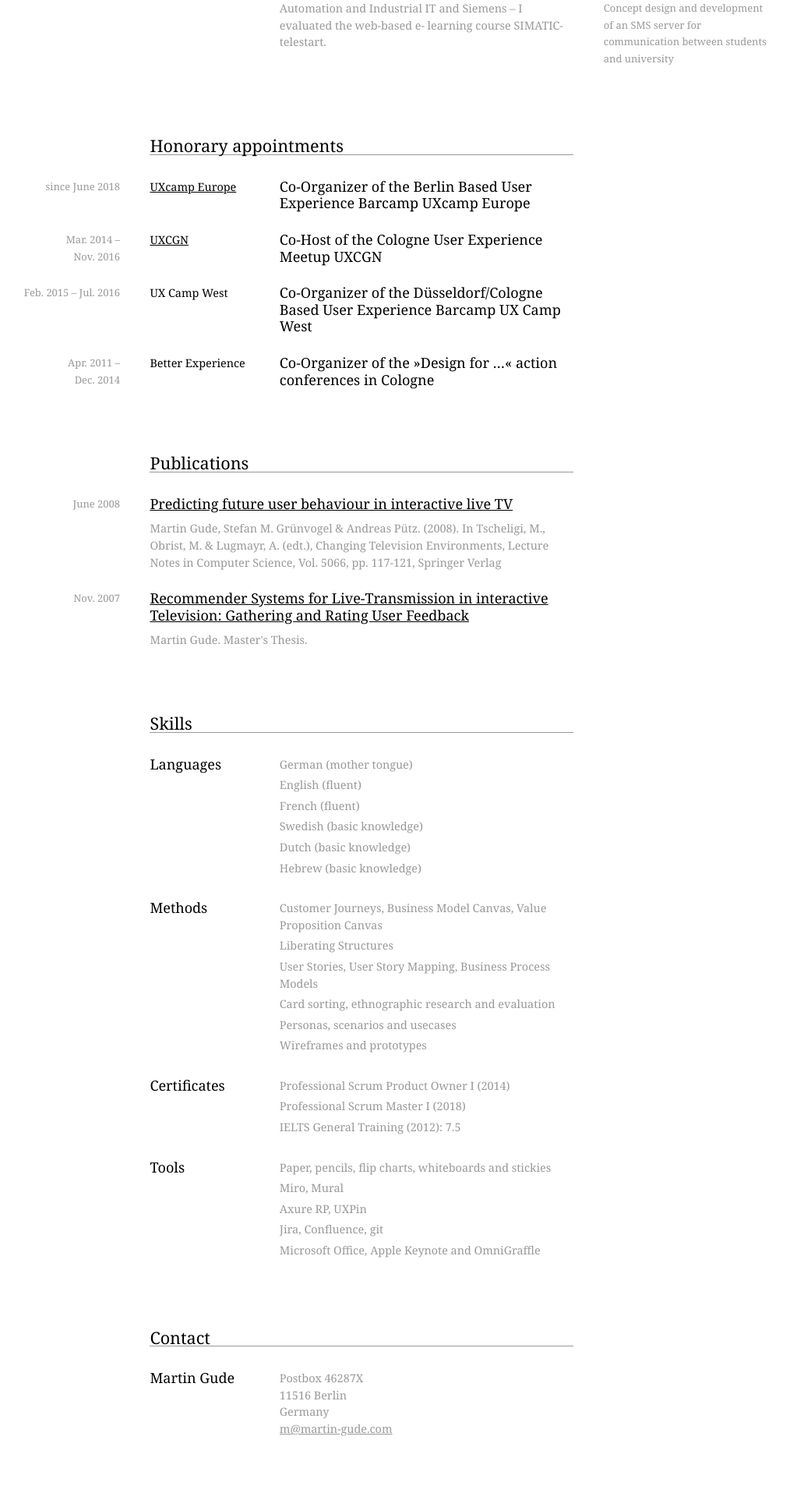
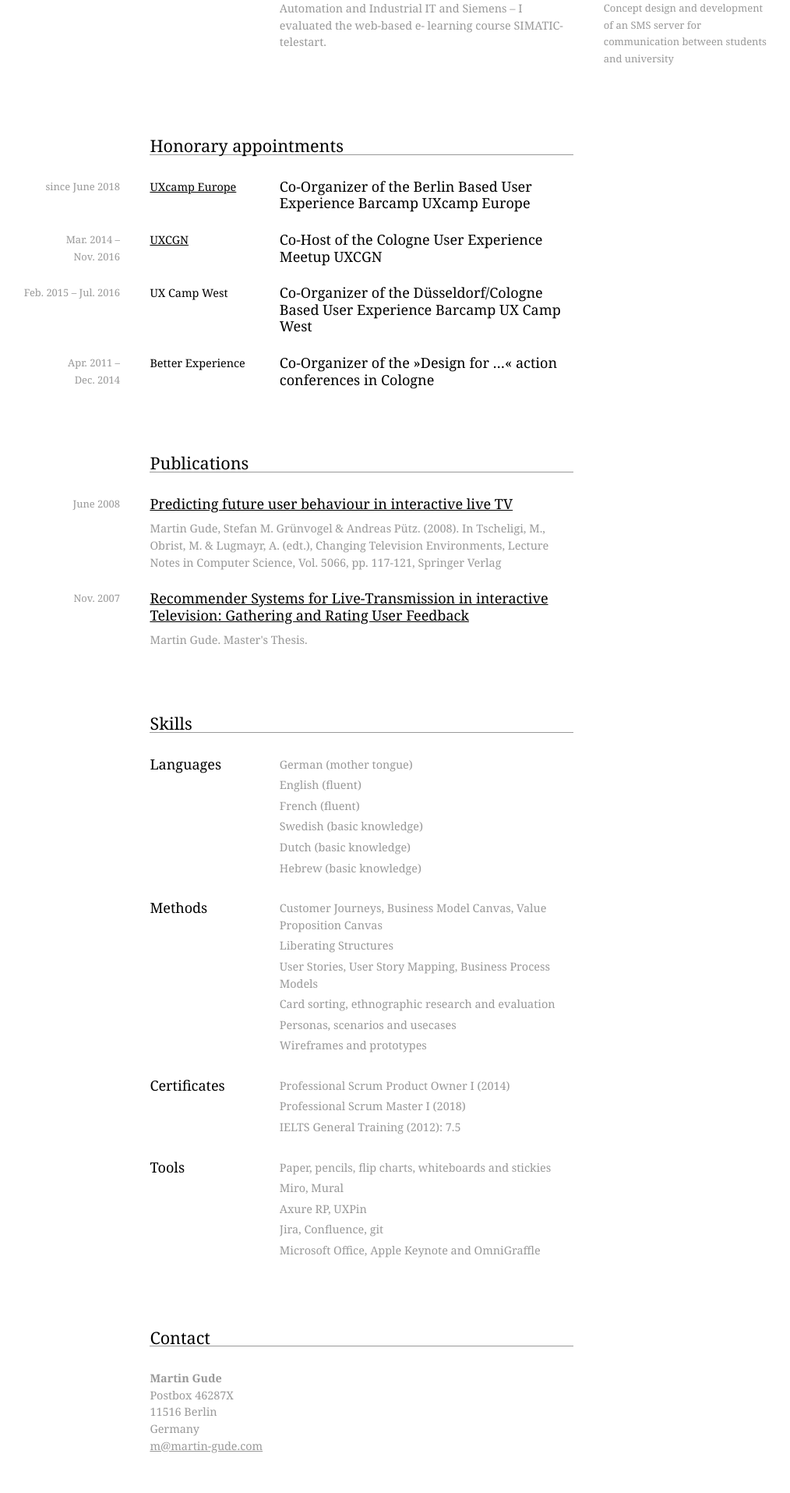
Before and after one commit to ma6/ma6.github.io, a Jekyll site: the page built from _pages/index.md, in a window 1280 px wide. Shown: the part 4360-6275 px from the top of the page at 78% size, without its empty margins (134-1148 px from the left). Built offline with Jekyll 4.4.1, drawn with Linux system fonts in a browser that asks for light colours; some web fonts are replaced; comment, search, counter and statistics services are not loaded; before the commit the page ends 6254 px from its top, so only the background shows below that.

Commit message:
Contact update

```diff
--- a/_includes/footer.html
+++ b/_includes/footer.html
@@ -3,11 +3,9 @@
         <h3>Contact</h3>
     </div>
 </div>
-<div class="row"><div class="two columns offset-by-two">
-    <p class="job">Martin Gude</p>
-</div>
-<div class="five columns">
+<div class="row"><div class="seven columns offset-by-two">
       <p>
+        <strong>Martin Gude</strong> <br />
         Postbox 46287X<br />
         11516 Berlin<br />
         Germany
```
